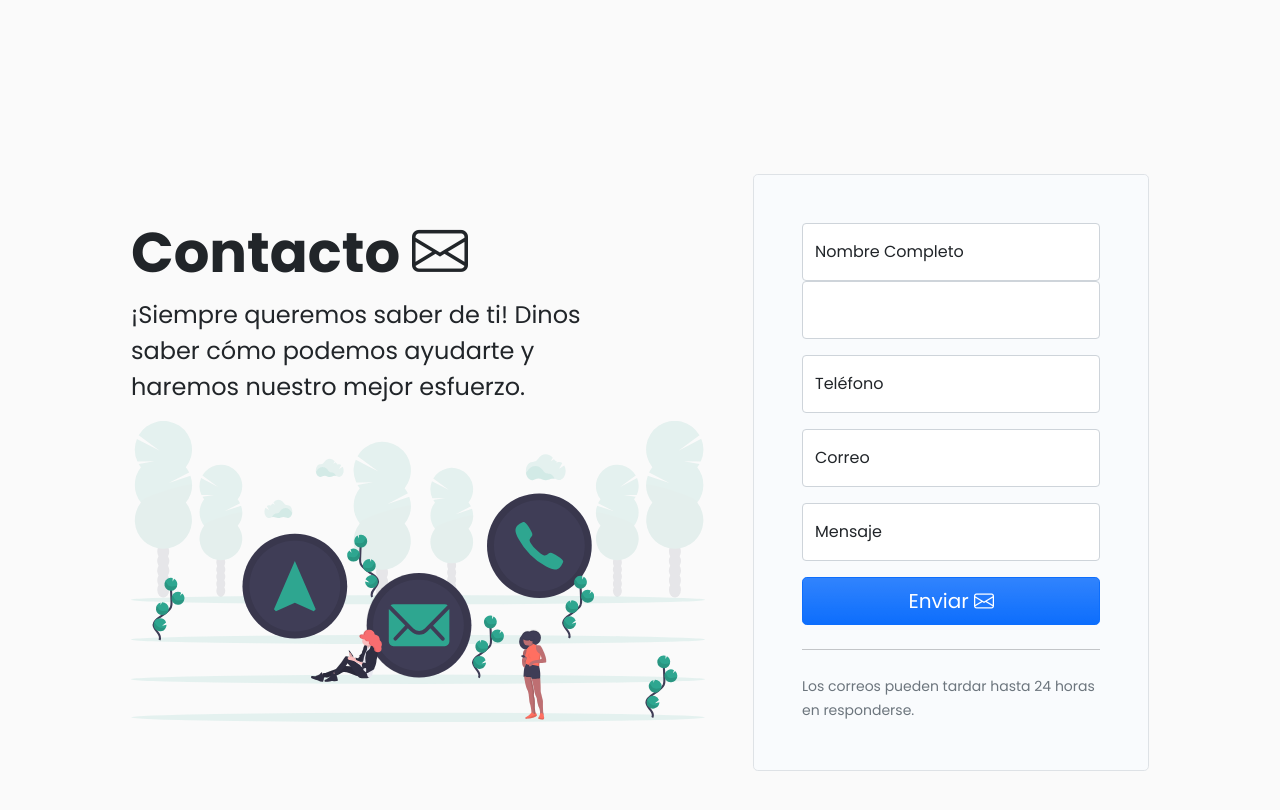
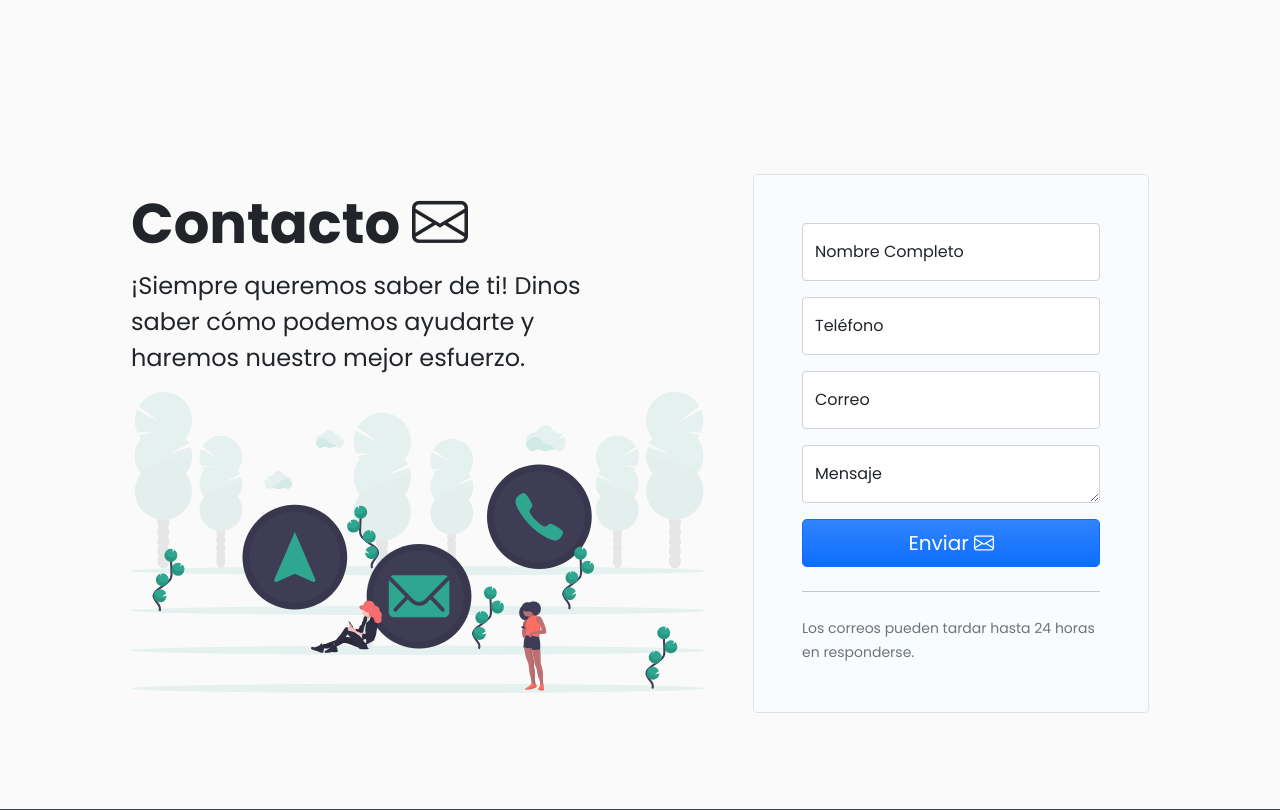
Before and after one commit to UpVent/comunicallum, a Django app: page / in a window 1280 px wide. Shown: the part 2498-3308 px from the top of the page. Run offline with Django 3.2, Linux system fonts and the light colour scheme; some libraries are stand-ins or nearby versions.

Commit message:
Fully integrate forms into index

```diff
--- a/comunicallum/core/forms.py
+++ b/comunicallum/core/forms.py
@@ -20,7 +20,7 @@ class ContactForm(forms.ModelForm):
                     'class': 'form-control',
                     'placeholder': 'Nombre Completo',
                     'required': True,
-                    'id': 'first_name'
+                    'id': 'full_name'
                 }
             ),
 
--- a/comunicallum/core/templates/core/index.html
+++ b/comunicallum/core/templates/core/index.html
@@ -190,21 +190,25 @@
                 {% csrf_token %}
                 <div class="form-floating mb-3">
                     {{ form.full_name }}
-                    <input type="text" class="form-control" id="floatingInput" placeholder="Nombre Completo">
-                    <label for="floatingInput">Nombre Completo</label>
+                    <label for="full_name">Nombre Completo</label>
                 </div>
                 <div class="form-floating mb-3">
-                    <input type="tel" class="form-control" id="floatingtel" placeholder="Empresa">
-                    <label for="floatingtel">Teléfono</label>
+                    {{ form.phone }}
+                    <label for="phone">Teléfono</label>
                 </div>
                 <div class="form-floating mb-3">
-                    <input type="mail" class="form-control" id="floatingPassword" placeholder="Correo">
-                    <label for="floatingPassword">Correo</label>
+                    {{ form.email }}
+                    <label for="email">Correo</label>
                 </div>
                 <div class="form-floating mb-3">
                     <div class="form-floating mb-3">
-                        <input type="textarea" class="form-control" id="floatingarea" placeholder="Mensaje">
+                        {{ form.message }}
                         <label for="floatingarea">Mensaje</label>
+                    </div>
+                </div>
+                <div class="form-floating mb-3">
+                    <div class="form-floating mb-3">
+                        {{ form.captcha }}
                     </div>
                 </div>
                 <button id="btn-enviar" class="w-100 btn btn-lg btn-primary bg-gradient" type="submit">Enviar <i class="bi bi-envelope"></i></button>
```
